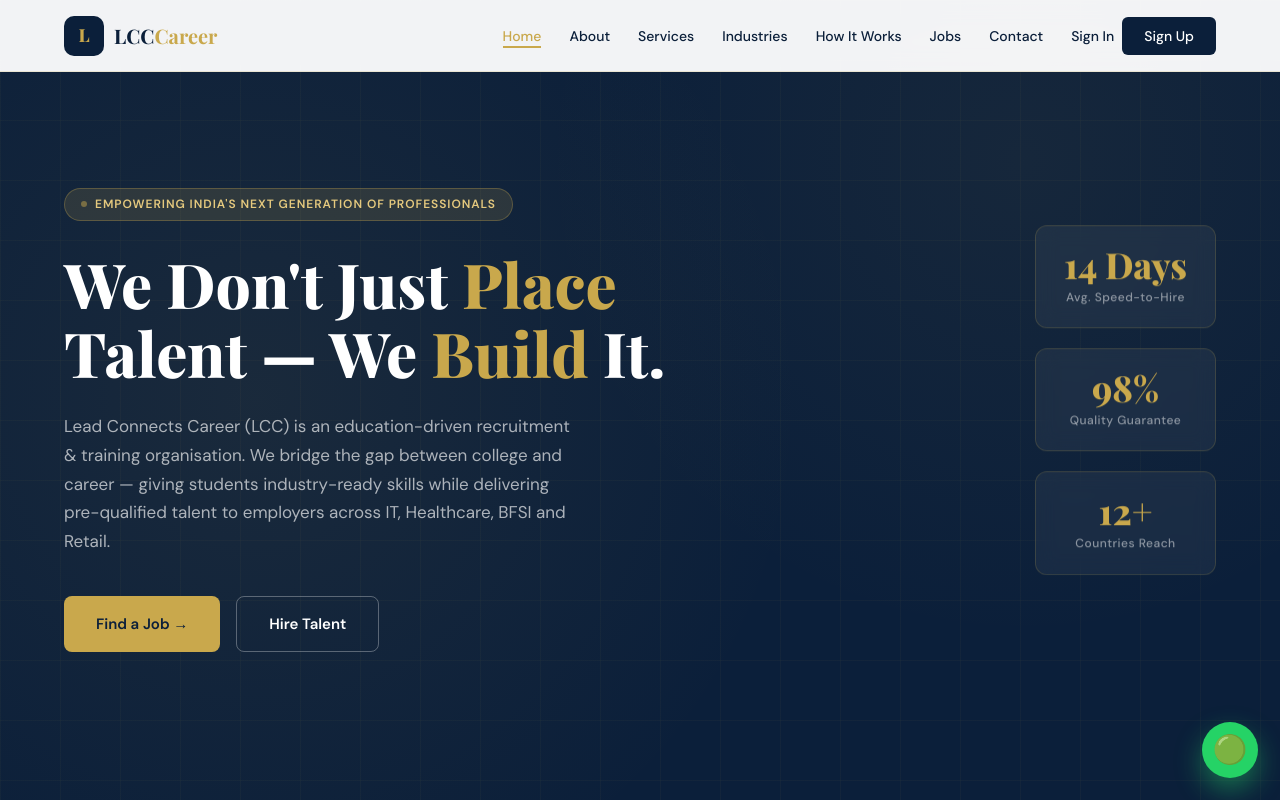
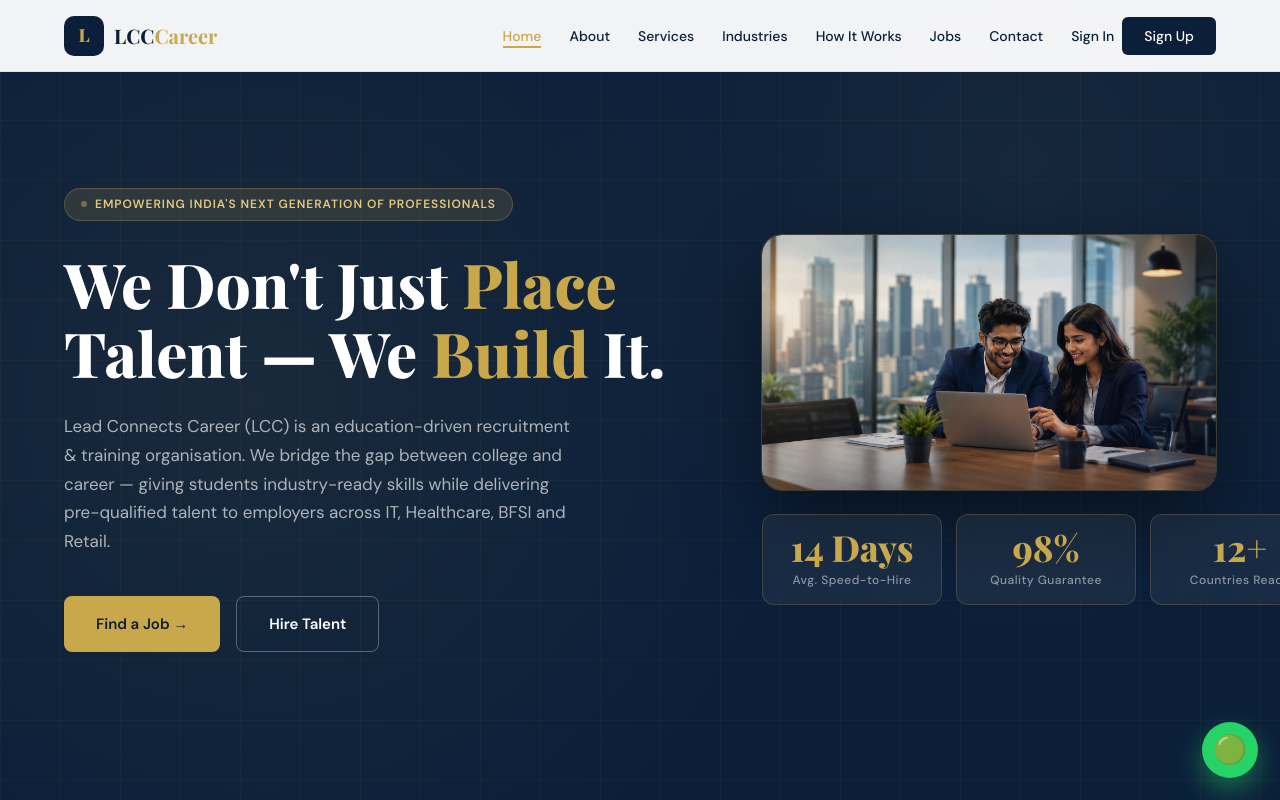
Before and after one commit to himanshudxt004/lcc-job-portal, a plain HTML site: page frontend/index.html in a window 1280 px wide. Shown: the top 800 px of the page. Drawn offline with nearby package versions, Linux system fonts and the light colour scheme.

```diff
--- a/frontend/css/style.css
+++ b/frontend/css/style.css
@@ -283,6 +283,7 @@
   align-items: center;
   overflow: hidden;
   padding: 120px 5% 80px;
+  gap: 48px;
 }
 .hero-bg-pattern {
   position: absolute;
@@ -348,16 +349,59 @@
   flex-wrap: wrap;
 }
 
-/* Hero Stats */
+/* Hero Stats - hidden (moved to inline) */
 .hero-stats {
+  display: none;
+}
+
+/* Hero Image Panel */
+.hero-image-panel {
+  position: relative;
+  z-index: 2;
+  flex: 1;
+  display: flex;
+  flex-direction: column;
+  align-items: center;
+  gap: 24px;
+  min-width: 0;
+}
+.hero-image-wrap {
+  position: relative;
+  width: 100%;
+  max-width: 520px;
+  border-radius: 20px;
+  overflow: hidden;
+  box-shadow: 0 0 0 1px rgba(201,168,76,0.25), 0 32px 80px rgba(0,0,0,0.45);
+}
+.hero-img {
+  width: 100%;
+  height: auto;
+  display: block;
+  border-radius: 20px;
+  transition: transform 0.6s ease;
+}
+.hero-image-wrap:hover .hero-img { transform: scale(1.03); }
+.hero-img-glow {
   position: absolute;
-  right: 5%;
-  top: 50%;
-  transform: translateY(-50%);
-  display: flex;
-  flex-direction: column;
-  gap: 20px;
-  z-index: 2;
+  inset: 0;
+  background: linear-gradient(135deg, rgba(201,168,76,0.12) 0%, transparent 50%, rgba(10,26,66,0.3) 100%);
+  pointer-events: none;
+  border-radius: 20px;
+}
+.hero-stats-inline {
+  display: flex;
+  gap: 14px;
+  width: 100%;
+  max-width: 520px;
+}
+.hero-stats-inline .stat-card {
+  flex: 1;
+  background: rgba(255,255,255,0.06);
+  border: 1px solid rgba(201,168,76,0.22);
+  border-radius: var(--radius-md);
+  padding: 14px 10px;
+  text-align: center;
+  backdrop-filter: blur(10px);
 }
 .stat-card {
   background: rgba(255,255,255,0.05);
@@ -1530,15 +1574,9 @@
   }
   .hero-content { max-width: 100%; }
 
-  .hero-stats {
-    position: relative;
-    right: auto; top: auto;
-    transform: none;
-    flex-direction: row;
-    flex-wrap: wrap;
-    justify-content: center;
-    margin-top: 48px;
-  }
+  .hero-stats { display: none; }
+  .hero-image-panel { width: 100%; }
+  .hero-stats-inline { justify-content: center; }
 
   .why-us {
     grid-template-columns: 1fr;
--- a/frontend/index.html
+++ b/frontend/index.html
@@ -30,7 +30,13 @@
       </div>
     </div>
 
-    <div class="hero-stats">
+    <!-- Hero Image Panel -->
+    <div class="hero-image-panel">
+      <div class="hero-image-wrap">
+        <img src="images/hero-banner.png" alt="LCC Professionals collaborating" class="hero-img" />
+        <div class="hero-img-glow"></div>
+      </div>
+      <div class="hero-stats-inline">
         <div class="stat-card">
           <div class="stat-num" data-counter data-target="14" data-suffix=" Days">14 Days</div>
           <div class="stat-label">Avg. Speed-to-Hire</div>
@@ -42,6 +48,7 @@
         <div class="stat-card">
           <div class="stat-num" data-counter data-target="12" data-suffix="+">12+</div>
           <div class="stat-label">Countries Reach</div>
+        </div>
       </div>
     </div>
   </section>
```
Also changed, not shown: frontend/images/hero-banner.png (added). Lines whose indentation alone changed are shown as unchanged.
